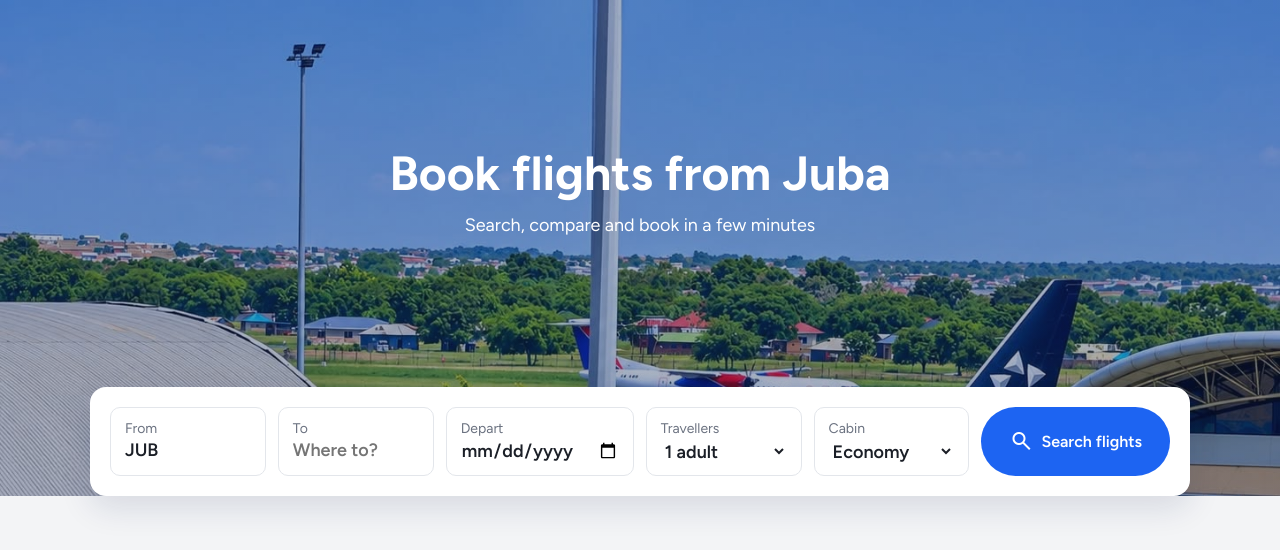
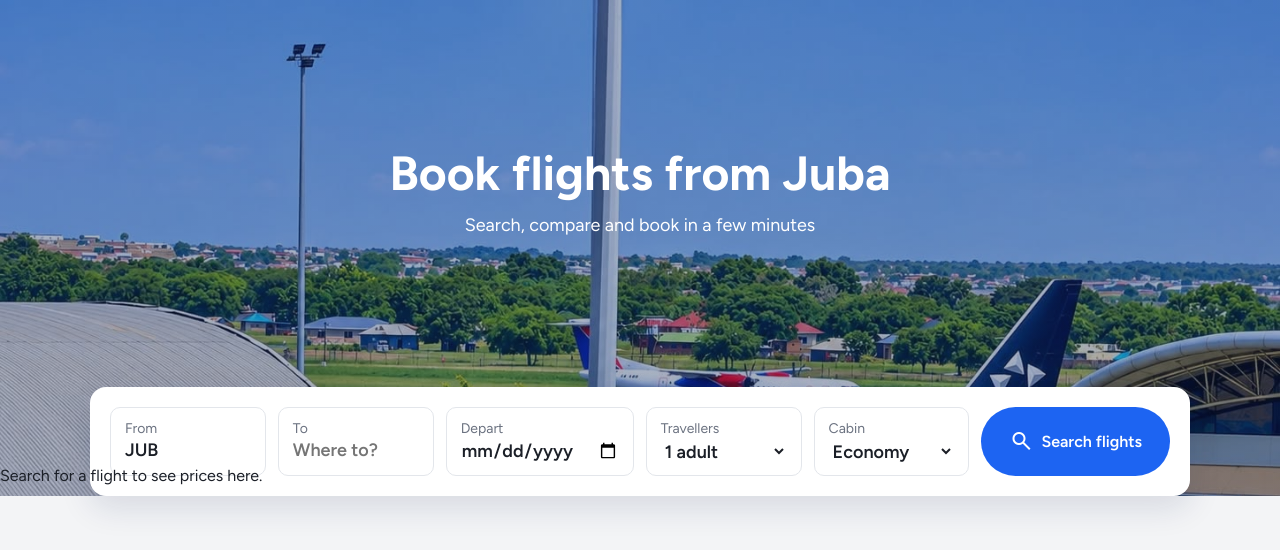
Before and after one commit to mathiang-mathew/mathy-travels, a Flask app: page / in a window 1280 px wide. Shown: the part 74-624 px from the top of the page. Run offline with Flask 3, Linux system fonts and the light colour scheme.

Commit message:
Send the search form with fetch

```diff
--- a/static/js/app.js
+++ b/static/js/app.js
@@ -1,2 +1,20 @@
 // Mathy Travels: search, results and booking
-console.log("Mathy Travels script loaded");
+
+const searchForm = document.getElementById("search-form");
+const resultsMessage = document.getElementById("results-message");
+const resultsList = document.getElementById("results-list");
+
+// When the visitor presses "Search flights", search without reloading the page
+searchForm.addEventListener("submit", async function (event) {
+  event.preventDefault();
+
+  const formData = new FormData(searchForm);
+  const searchDetails = new URLSearchParams(formData);
+
+  resultsMessage.textContent = "Searching for flights...";
+
+  const response = await fetch("/api/search?" + searchDetails.toString());
+  const data = await response.json();
+
+  console.log(data);
+});
--- a/templates/index.html
+++ b/templates/index.html
@@ -118,6 +118,13 @@
           </button>
         </form>
       </section>
+
+      <section class="results" id="results">
+        <p class="results-message" id="results-message" role="status">
+          Search for a flight to see prices here.
+        </p>
+        <div class="results-list" id="results-list"></div>
+      </section>
     </main>
 
     <script src="{{ url_for('static', filename='js/app.js') }}"></script>
```
